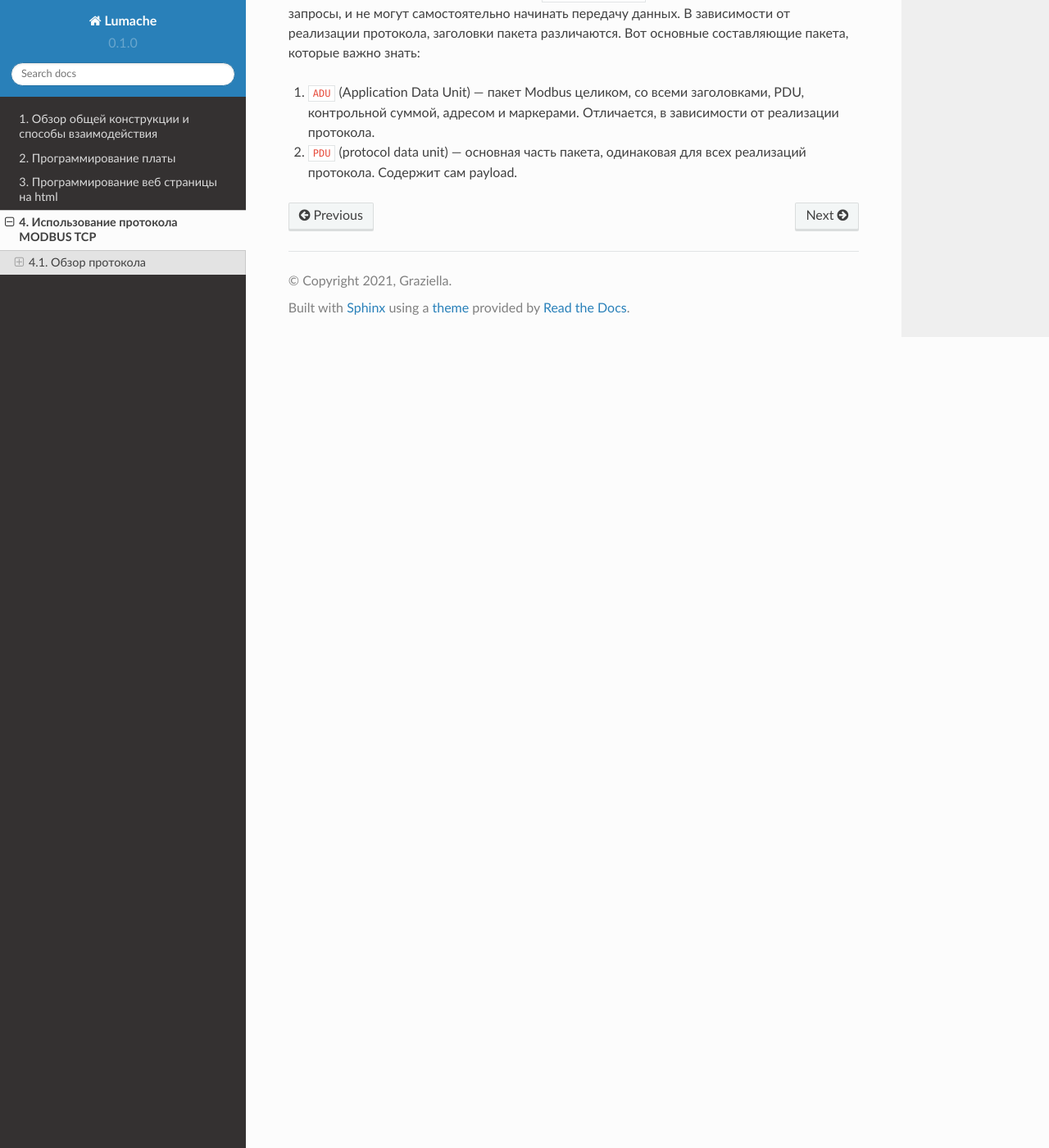
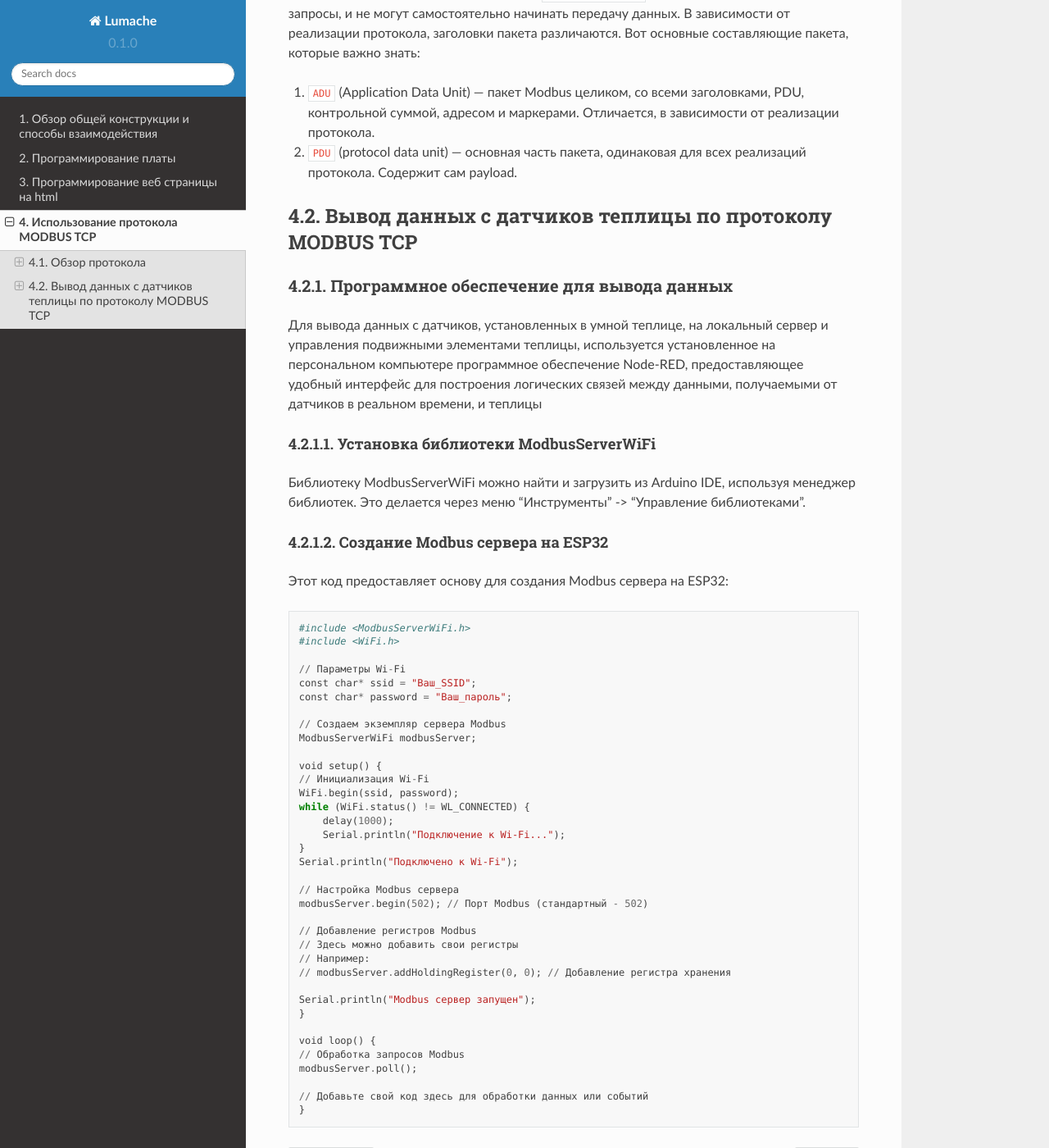
Before and after one commit to BBanwz/book_AL_GH, a Sphinx documentation site: the page built from docs/source/4/1.rst, in a window 1280 px wide and 1400 px high, scrolled down 1443 px. Shown: the whole window at 82% size. Built offline with Sphinx 7.4.7 and the Read the Docs theme 2.0.0, drawn with Linux system fonts in a browser that asks for light colours; pages that are not in the unit, such as notebooks, are missing from menus.

Commit message:
Update 1.rst

```diff
--- a/docs/source/4/1.rst
+++ b/docs/source/4/1.rst
@@ -41,3 +41,57 @@ MODBUS TCP работает по принципу ``клиент-серверн
 1. ``ADU`` (Application Data Unit) — пакет Modbus целиком, со всеми заголовками, PDU, контрольной суммой, адресом и маркерами. Отличается, в зависимости от реализации протокола.
 
 2. ``PDU`` (protocol data unit) — основная часть пакета, одинаковая для всех реализаций протокола. Содержит сам payload.
+
+Вывод данных с датчиков теплицы по протоколу MODBUS TCP
+-------------------------------------------------------
+
+Программное обеспечение для вывода данных
+~~~~~~~~~~~~~~~~~~~~~~~~~~~~~~~~~~~~~~~~~
+
+Для вывода данных с датчиков, установленных в умной теплице, на локальный сервер и управления подвижными элементами теплицы, используется установленное на персональном компьютере программное обеспечение Node-RED, предоставляющее удобный интерфейс для построения логических связей между данными, получаемыми от датчиков в реальном времени, и теплицы
+
+Установка библиотеки ModbusServerWiFi
+"""""""""""""""""""""""""""""""""""""
+Библиотеку ModbusServerWiFi можно найти и загрузить из Arduino IDE, используя менеджер библиотек. Это делается через меню "Инструменты" -> "Управление библиотеками".
+
+Создание Modbus сервера на ESP32
+""""""""""""""""""""""""""""""""
+
+Этот код предоставляет основу для создания Modbus сервера на ESP32::
+
+    #include <ModbusServerWiFi.h>
+    #include <WiFi.h>
+
+    // Параметры Wi-Fi
+    const char* ssid = "Ваш_SSID";
+    const char* password = "Ваш_пароль";
+
+    // Создаем экземпляр сервера Modbus
+    ModbusServerWiFi modbusServer;
+
+    void setup() {
+    // Инициализация Wi-Fi
+    WiFi.begin(ssid, password);
+    while (WiFi.status() != WL_CONNECTED) {
+        delay(1000);
+        Serial.println("Подключение к Wi-Fi...");
+    }
+    Serial.println("Подключено к Wi-Fi");
+
+    // Настройка Modbus сервера
+    modbusServer.begin(502); // Порт Modbus (стандартный - 502)
+
+    // Добавление регистров Modbus
+    // Здесь можно добавить свои регистры
+    // Например:
+    // modbusServer.addHoldingRegister(0, 0); // Добавление регистра хранения
+
+    Serial.println("Modbus сервер запущен");
+    }
+
+    void loop() {
+    // Обработка запросов Modbus
+    modbusServer.poll();
+
+    // Добавьте свой код здесь для обработки данных или событий
+    }
```
